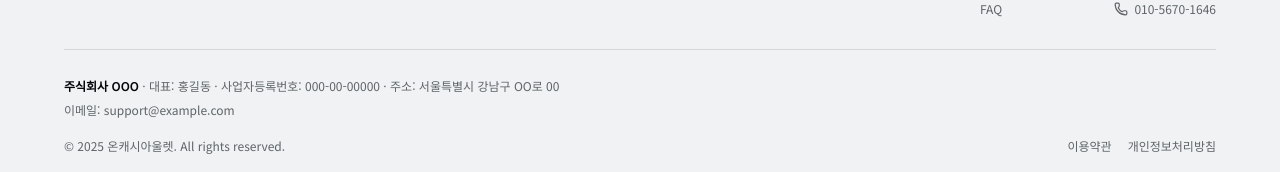
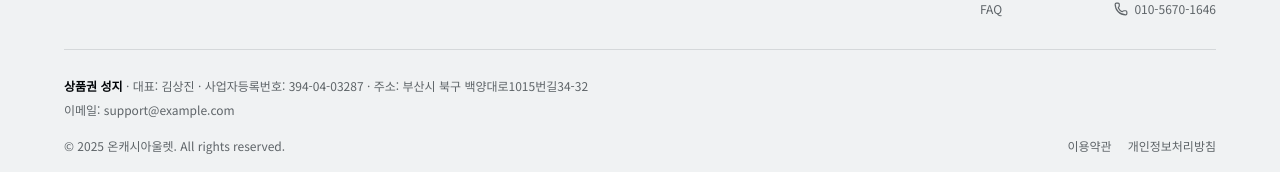
Before and after one commit to YnexKimdoyeon/antic_two_site_navi, a Next.js app: page /oncash-outlet in a window 1280 px wide. Shown: the part 4946-5118 px from the top of the page. Built offline with nearby package versions, Linux system fonts and the light colour scheme.

Commit message:
Update site.config.ts

```diff
--- a/site.config.ts
+++ b/site.config.ts
@@ -29,10 +29,10 @@ export const SITE_CONFIG = {
   // 사업자 정보 (하단 푸터에 노출)
   // ------------------------------------------------------------------
   business: {
-    companyName: "주식회사 OOO",           // 상호명
-    ceo: "홍길동",                         // 대표자
-    bizNumber: "000-00-00000",            // 사업자등록번호
-    address: "서울특별시 강남구 OO로 00",   // 주소
+    companyName: "상품권 성지",           // 상호명
+    ceo: "김상진",                         // 대표자
+    bizNumber: "394-04-03287",            // 사업자등록번호
+    address: "부산시 북구 백양대로1015번길34-32",   // 주소
     email: "support@example.com",         // 이메일
     terms: "/terms",                      // 이용약관 링크 (외부 URL 또는 내부 경로)
     privacy: "/privacy",                  // 개인정보처리방침 링크
```
